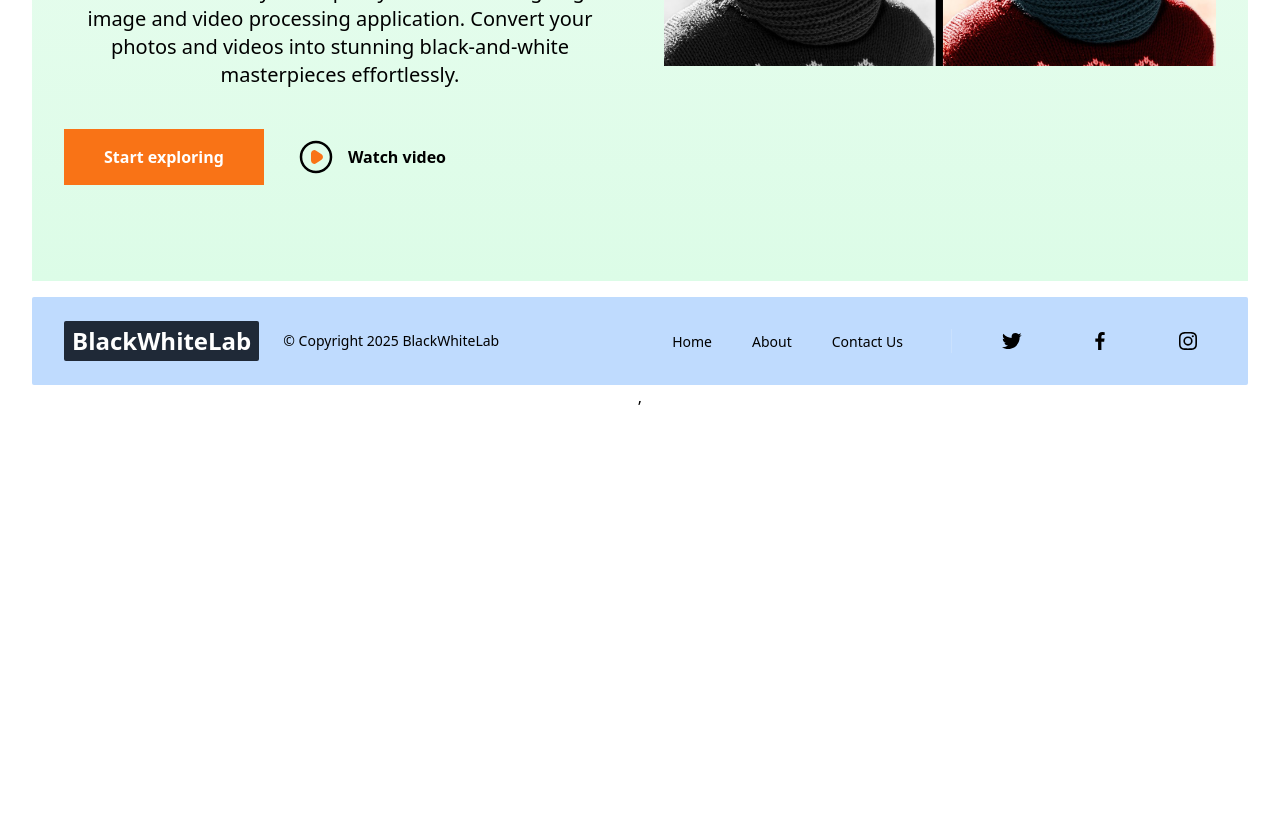
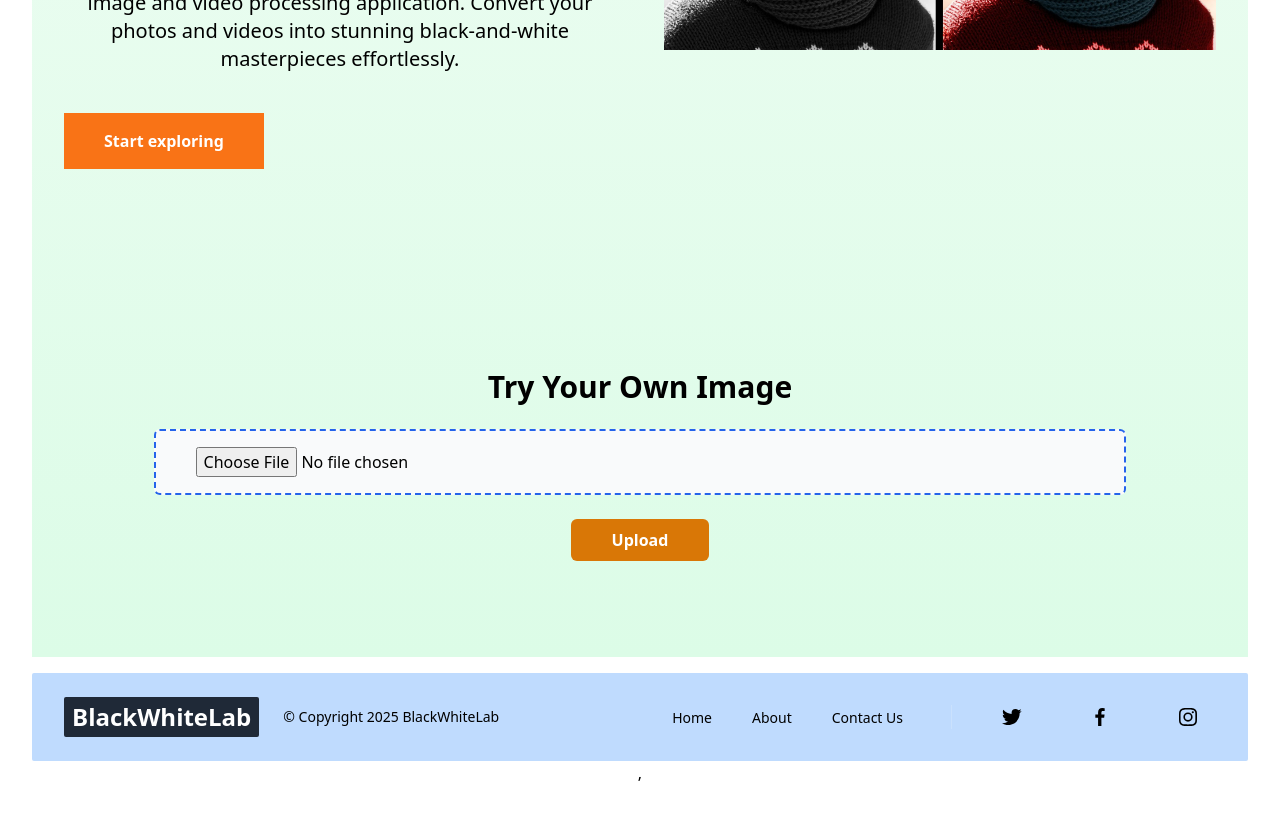
Before and after one commit to vijay-jadhav1997/black_white_lab, a React (Vite) app in the folder frontend/: page / in a window 1280 px wide. Shown: the part 580-1397 px from the top of the page. Before the commit the page ends 1021 px from the top, so only its background shows below. Built offline with nearby package versions, Linux system fonts and the light colour scheme; no server answers.

Commit message:
feat: add image uploading feature

```diff
--- a/frontend/src/components/Home.jsx
+++ b/frontend/src/components/Home.jsx
@@ -1,4 +1,4 @@
-import { useEffect, useState } from "react"
+import { useState } from "react"
 // import {childBnWImg} from '../assets/img/child-black-white.jpg'
 import childBnWImg from '../assets/img/child-black-white.jpg'
 // import {oceanBnWImg} from '../assets/img/color-black-white-9.jpg'
@@ -6,22 +6,53 @@ import childBnWImg from '../assets/img/child-black-white.jpg'
 
 function Home() {
   const [message, setMessage] = useState('')
+  const [imageFile, setImageFile] = useState(false)
 
-  useEffect(() => {
-    (async function() {
-      const response = await fetch('http://127.0.0.1:8000/index/')
-      const result =  await response.json()
-      console.log(result);
-      if(message === 'Jay Hari') {
-        setMessage(result.message)
+
+  function handleChange(e) {
+    e.preventDefault()
+    // console.dir(e.target);
+
+    setImageFile(e.target.files[0])
   }
-    })()
-  }, [message])
+
+    //   console.log(imageFile);
+
+
+  async function handleSubmit(e) {
+    e.preventDefault()
+
+    if (!imageFile) {
+      setMessage("Please select an image to upload.")
+      return
+    }
+
+    const formData = new FormData()
+    formData.append('img', imageFile)
+
+    try {
+        const response = await fetch('', {
+            method: 'POST',
+            body: {...formData}
+        })
+
+        if (response.ok) {
+            const responseData = await response.json()
+            setMessage(responseData?.message || 'Image uploaded successfully!')
+        } else {
+            const error = await response.json()
+            setMessage(`Error: ${JSON.stringify(error)}`)
+        }
+    } catch (error) {
+        console.error('Error: ', error)
+        setMessage("Something went wrong. Please, try again!")
+    }
+
+  }
 
   return (
-    <div className="bg-gradient-to-b from-green-50 to-green-100">
-
-    <section className="py-10 sm:py-16 lg:py-24">
+    <main className="bg-gradient-to-b from-green-50 to-green-100">
+        <section className="py-12 sm:py-8 lg:py-20">
             <div className="px-4 mx-auto max-w-7xl sm:px-6 lg:px-8">
                 <div className="grid items-center grid-cols-1 gap-12 lg:grid-cols-2">
                     <div>
@@ -29,34 +60,45 @@ function Home() {
                             Transform your Images, with
                             <div className="relative inline-flex">
                                 {/* <span className="absolute inset-x-0 bottom-0 border-b-[30px] border-[#4ADE80]"></span> */}
-                            <h1 className="heading relative text-4xl font-bold text-black sm:text-6xl lg:text-7xl">BlackWhiteLab.</h1>
+                                <span className="heading relative text-4xl font-bold text-white bg-gray-800 sm:text-6xl lg:text-7xl">BlackWhiteLab.</span>
                             </div>
                         </h1>
 
                         <p className="mt-8 text-base text-black sm:text-xl">Discover the beauty of simplicity with our cutting-edge image and video processing application. Convert your photos and videos into stunning black-and-white masterpieces effortlessly.</p>
 
                         <div className="mt-10 sm:flex sm:items-center sm:space-x-8">
-                        <a href="#" title="" className="inline-flex items-center justify-center px-10 py-4 text-base font-semibold text-white transition-all duration-200 bg-orange-500 hover:bg-orange-600 focus:bg-orange-600" role="button"> Start exploring </a>
-
-                        <a href="#" title="" className="inline-flex items-center mt-6 text-base font-semibold transition-all duration-200 sm:mt-0 hover:opacity-80">
-                            <svg className="w-10 h-10 mr-3" xmlns="http://www.w3.org/2000/svg" fill="none" viewBox="0 0 24 24" stroke="currentColor">
-                                <path fill="#F97316" stroke="#F97316" strokeLinecap="round" strokeLinejoin="round" strokeWidth="2" d="M14.752 11.168l-3.197-2.132A1 1 0 0010 9.87v4.263a1 1 0 001.555.832l3.197-2.132a1 1 0 000-1.664z" />
-                                <path strokeLinecap="round" strokeLinejoin="round" strokeWidth="1.5" d="M21 12a9 9 0 11-18 0 9 9 0 0118 0z" />
-                            </svg>
-                            Watch video
-                        </a>
+                            <a href="#img-processing-container" title="" className="inline-flex items-center justify-center px-10 py-4 text-base font-semibold text-white transition-all duration-200 bg-orange-500 hover:bg-orange-600 focus:bg-orange-600" role="button"> Start exploring </a>
                         </div>
                     </div>
 
-
                     <div>
                         <img className="w-full" src={childBnWImg} alt="" />
-                    {/* <img className="w-full" src="https://cdn.rareblocks.xyz/collection/celebration/images/hero/2/hero-img.png" alt="" /> */}
                     </div>
                 </div>
             </div>
         </section>
-</div>
+
+        <section className="mt-2 py-5 sm:py-16 lg:py-24">
+            <h3 className="mb-4 py-2 my-2 font-semibold text-3xl">Try Your Own Image</h3>
+            {message === '' ? '' : <p className="my-4 text-base text-red-600">{message}</p>}
+            <form onSubmit={handleSubmit}>
+                <input
+                    type="file"
+                    name="img"
+                    id="image"
+                    accept="image/*"
+                    onChange={(e) => handleChange(e)}
+                    placeholder="Select Your Image"
+                    className="block w-[80%] mx-auto py-4 pl-10 pr-4 border-blue-600 cursor-pointer text-black placeholder-gray-500 transition-all duration-200 border-dashed border-2 rounded-md bg-gray-50 focus:outline-none focus:border-blue-600 focus:bg-white caret-blue-600"
+                    required
+                />
+                {/* <label htmlFor="image" className="font-semibold text-2xl text-gray-900"> Select your Image </label> */}
+                <button type="submit"
+                    className="inline-flex items-center justify-center w-max mt-6 px-10 py-2 text-base font-semibold text-white transition-all duration-200 bg-amber-600 border border-transparent rounded-md focus:outline-none hover:bg-amber-500 focus:bg-amber-700"
+                >Upload</button>
+            </form>
+        </section>
+    </main>
 
   )
 }
```
Lines whose indentation alone changed are shown as unchanged.
